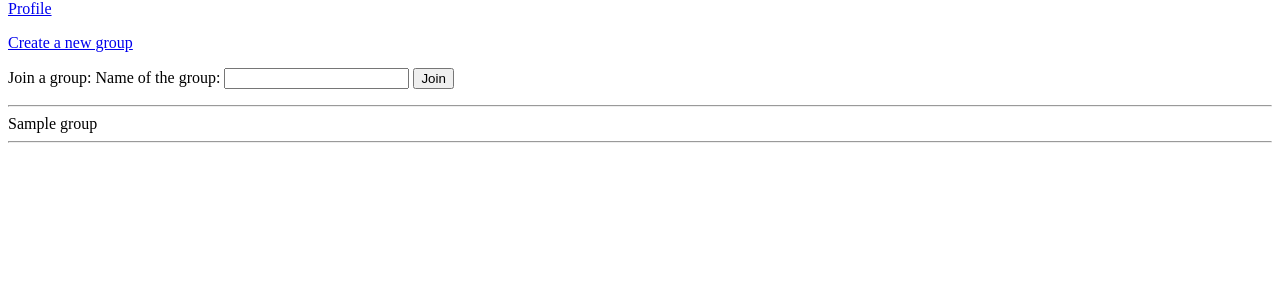
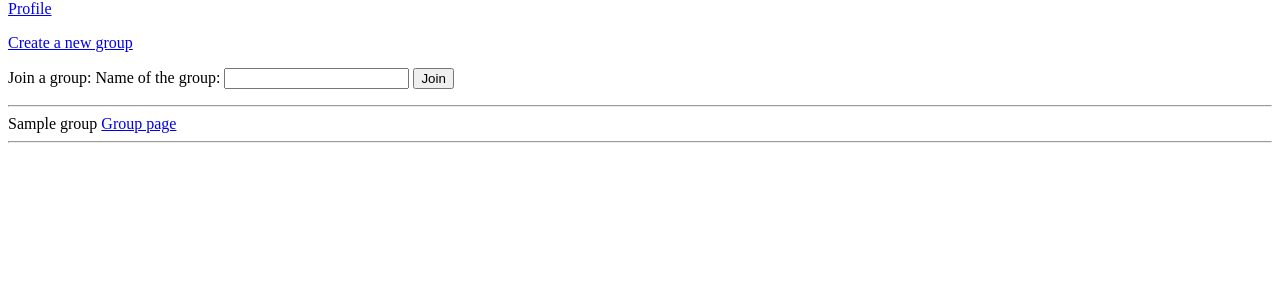
Before and after one commit to eveliinaalikoski/tsoha_wetalk, a Flask app: template templates/front_page.html in a window 1280 px wide. Shown: the part 217-517 px from the top of the page. Run offline with Flask 3, Linux system fonts and the light colour scheme; the template is opened without the code that fills it: most values are stand-ins (such as "Sample title", 1, 10 or a date in 2020).

Commit message:
added link to group page

```diff
--- a/templates/front_page.html
+++ b/templates/front_page.html
@@ -19,6 +19,6 @@ Hello {{ session.name }}! <br>
 </form>
 <hr>
 {% for group in group_list %}
-{{ group }}
+{{ group }} <a href="/group_page">Group page</a>
 <hr>
 {% endfor %}
```
